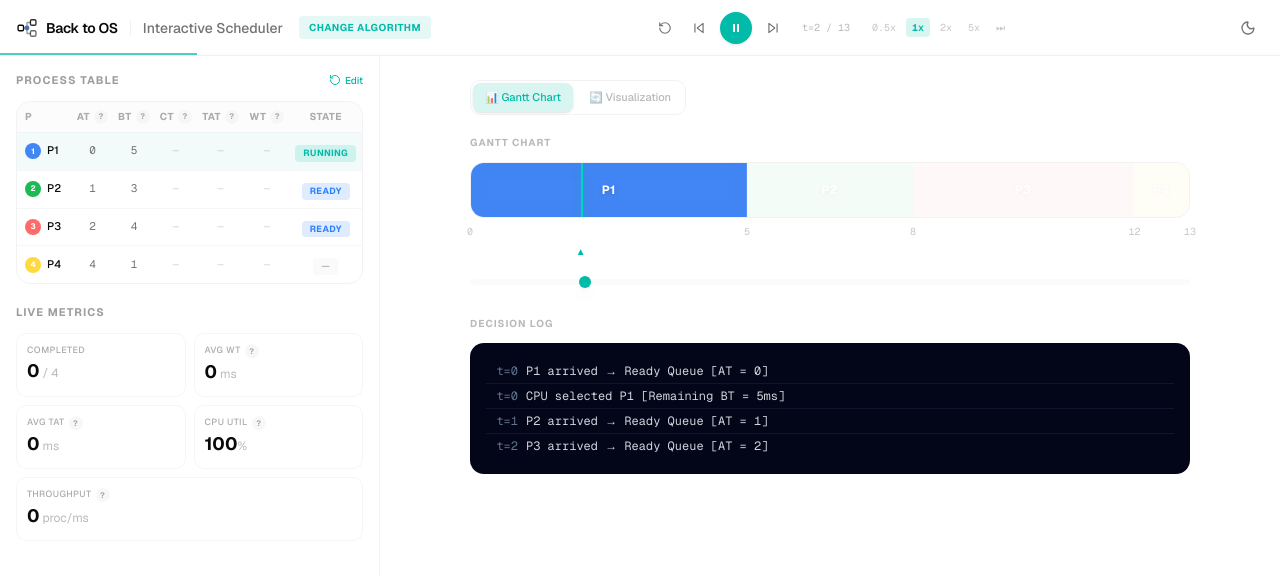
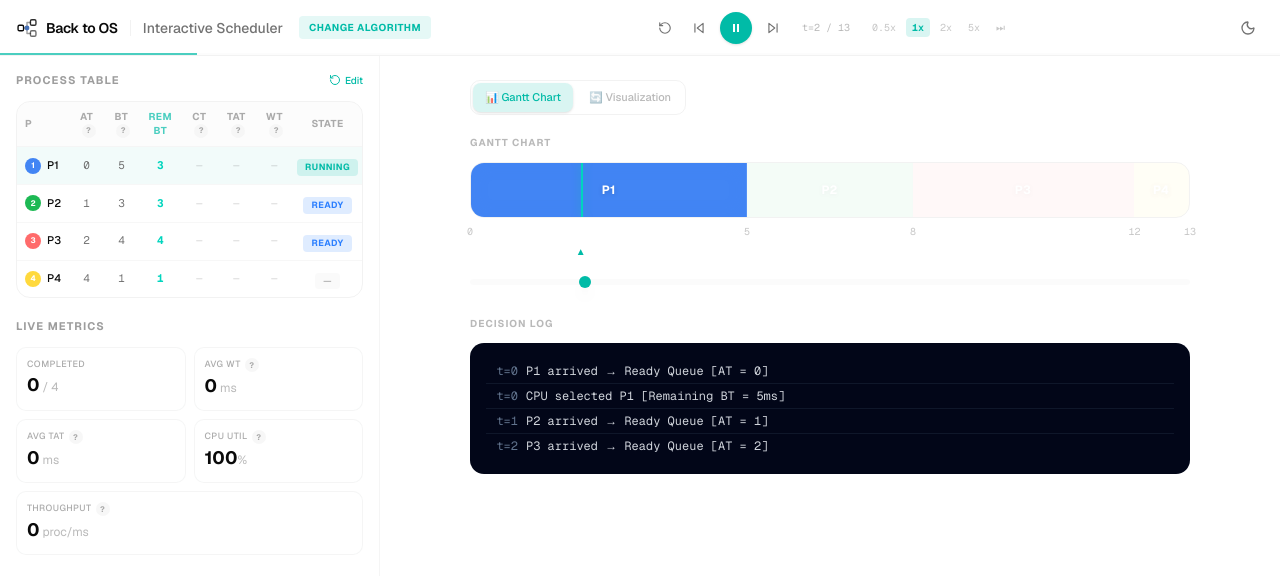
Before and after one commit to TheMikeKaisen/system-design-visualizer, a Next.js app: page /operating-systems/simulator/cpu-scheduling in a window 1280 px wide. Both pictures are taken after a click on the button "Run Simulation". Shown: the top 576 px of the page. Built offline with nearby package versions, Linux system fonts and the light colour scheme.

Commit message:
feat: add remaining burst time

```diff
--- a/src/app/operating-systems/simulator/cpu-scheduling/page.tsx
+++ b/src/app/operating-systems/simulator/cpu-scheduling/page.tsx
@@ -743,6 +743,9 @@ export default function UniversalSchedulingSimulator() {
                       BT
                       <InfoTooltip termKey="bt" />
                     </th>
+                    <th className="text-center text-[10px] font-bold uppercase tracking-wider text-teal-500/70 px-1 py-2">
+                      Rem BT
+                    </th>
                     <th className="text-center text-[10px] font-bold uppercase tracking-wider text-muted-foreground/60 px-1 py-2">
                       CT
                       <InfoTooltip termKey="ct" />
@@ -791,6 +794,19 @@ export default function UniversalSchedulingSimulator() {
                         </td>
                         <td className="text-center text-[11px] font-mono text-muted-foreground px-1 py-2">
                           {proc.burstTime}
+                        </td>
+                        <td className="text-center text-[11px] font-mono font-bold text-teal-400 px-1 py-2">
+                          {(() => {
+                            let executed = 0;
+                            for (const b of proc.executionBlocks) {
+                              if (b.endTime <= currentTime) {
+                                executed += b.endTime - b.startTime;
+                              } else if (b.startTime < currentTime) {
+                                executed += currentTime - b.startTime;
+                              }
+                            }
+                            return proc.burstTime - executed;
+                          })()}
                         </td>
                         <td className="text-center text-[11px] font-mono px-1 py-2">
                           <span
```
